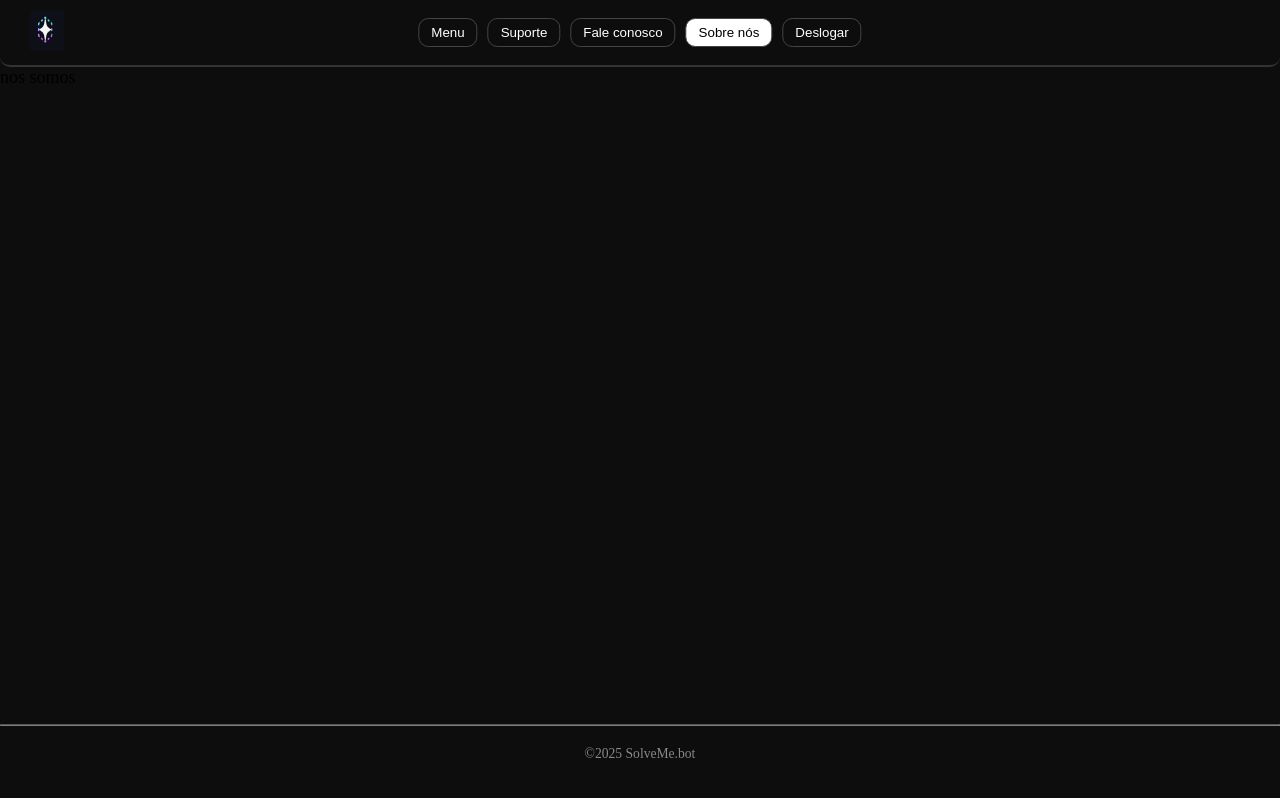
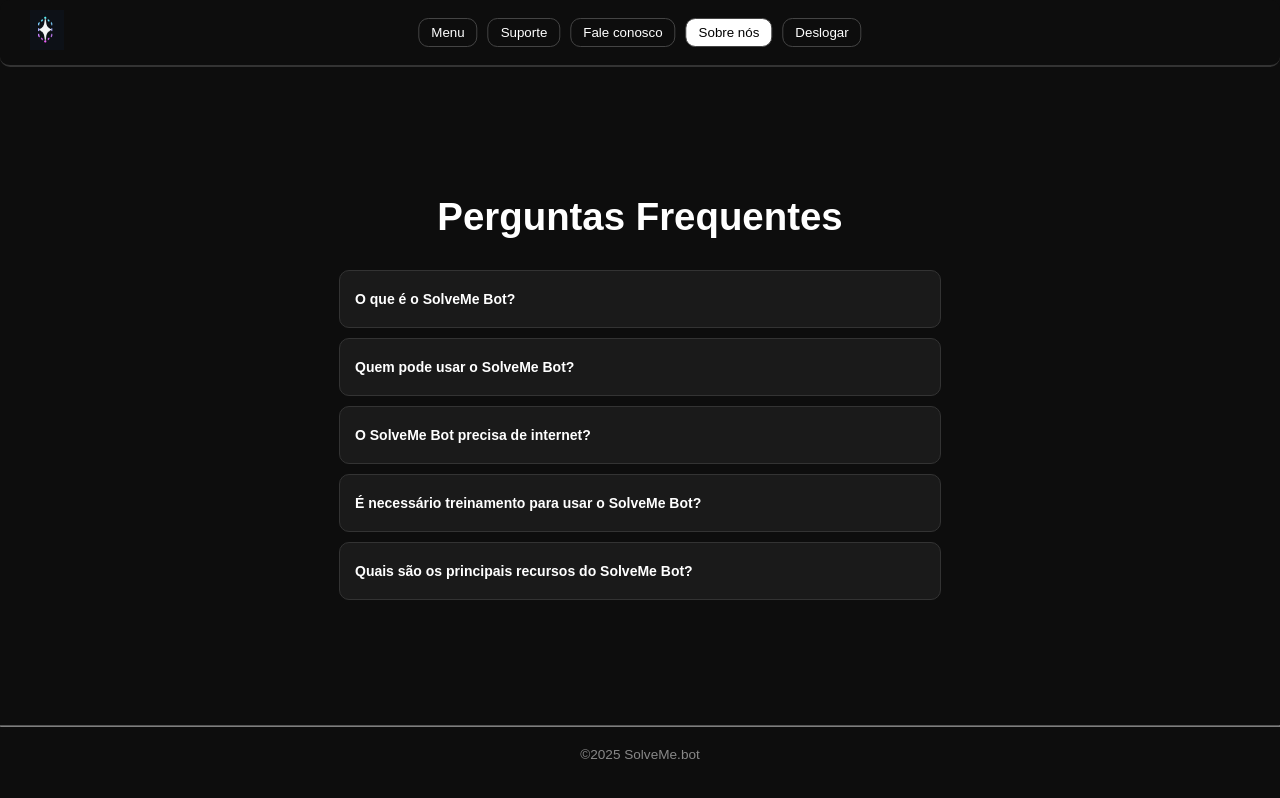
Before and after one commit to IgorDv5/front-ChatBot, an Angular app in the folder front-ChatBot/: page /sobrenos in a window 1280 px wide. Built offline with nearby package versions, Linux system fonts and the light colour scheme.

Commit message:
Implementação de componente sobre nos

```diff
--- a/front-ChatBot/src/app/components/sobre-nos/sobre-nos.component.css
+++ b/front-ChatBot/src/app/components/sobre-nos/sobre-nos.component.css
@@ -0,0 +1,45 @@
+.container{
+    align-items: center;
+    margin-top: 10%;
+}
+
+.faq-title {
+    color: white;
+    text-align: center;
+    margin-top: 40px;
+    font-size: 2.4rem;
+  }
+
+  .faq-item {
+    max-width: 600px;
+    margin: 10px auto;
+    background-color: #1a1a1a;
+    border: 1px solid #333;
+    border-radius: 10px;
+    overflow: hidden;
+    transition: all 0.3s ease;
+  }
+
+  .faq-question {
+    width: 100%;
+    padding: 20px 15px;
+    font-size: 14px;
+    font-weight: bold;
+    color: white;
+    background: none;
+    border: none;
+    text-align: left;
+    cursor: pointer;
+  }
+
+  .faq-answer {
+    padding: 8px 15px;
+    font-size: 13px;
+    color: #ccc;
+    display: none;
+    background-color: #111;
+  }
+
+  .faq-answer.open {
+    display: block;
+  }
--- a/front-ChatBot/src/app/components/sobre-nos/sobre-nos.component.html
+++ b/front-ChatBot/src/app/components/sobre-nos/sobre-nos.component.html
@@ -1 +1,12 @@
-nos somos
+<div class="container">
+<h2 class="faq-title ">Perguntas Frequentes</h2>
+
+<div *ngFor="let faq of faqs; let i = index" class="faq-item ">
+  <button class="faq-question" (click)="toggleFaq(i)">
+    {{ faq.pergunta }}
+  </button>
+  <div class="faq-answer" [ngClass]="{ 'open': faq.aberto }">
+    {{ faq.resposta }}
+  </div>
+</div>
+</div>
--- a/front-ChatBot/src/app/components/sobre-nos/sobre-nos.component.ts
+++ b/front-ChatBot/src/app/components/sobre-nos/sobre-nos.component.ts
@@ -1,11 +1,42 @@
+import { CommonModule } from '@angular/common';
 import { Component } from '@angular/core';
 
 @Component({
   selector: 'app-sobre-nos',
-  imports: [],
+  imports: [CommonModule],
   templateUrl: './sobre-nos.component.html',
   styleUrl: './sobre-nos.component.css'
 })
 export class SobreNosComponent {
+  faqs = [
+    {
+      pergunta: 'O que é o SolveMe Bot?',
+      resposta: 'É um assistente virtual para automatizar tarefas dentro das empresas.',
+      aberto: false
+    },
+    {
+      pergunta: 'Quem pode usar o SolveMe Bot?',
+      resposta: 'Qualquer empresa que queira otimizar o atendimento e processos internos.',
+      aberto: false
+    },
+    {
+      pergunta: 'O SolveMe Bot precisa de internet?',
+      resposta: 'Sim, ele funciona via web e precisa de conexão com a internet.',
+      aberto: false
+    },
+    {
+      pergunta: 'É necessário treinamento para usar o SolveMe Bot?',
+      resposta: 'Não, a interface é intuitiva e fácil de usar, com suporte disponível se necessário.',
+      aberto: false
+    },
+    {
+      pergunta: 'Quais são os principais recursos do SolveMe Bot?',
+      resposta: 'Automação de atendimento, organização de processos, respostas rápidas e integração com sistemas.',
+      aberto: false
+    }
+  ];
 
+  toggleFaq(index: number) {
+    this.faqs[index].aberto = !this.faqs[index].aberto;
+  }
 }
--- a/front-ChatBot/src/styles.css
+++ b/front-ChatBot/src/styles.css
@@ -2,4 +2,5 @@ body{
     margin: 0px;
     background-color: #0d0d0d;
     font-size: large;
+    font-family: Arial, Helvetica, sans-serif;
 }
```
